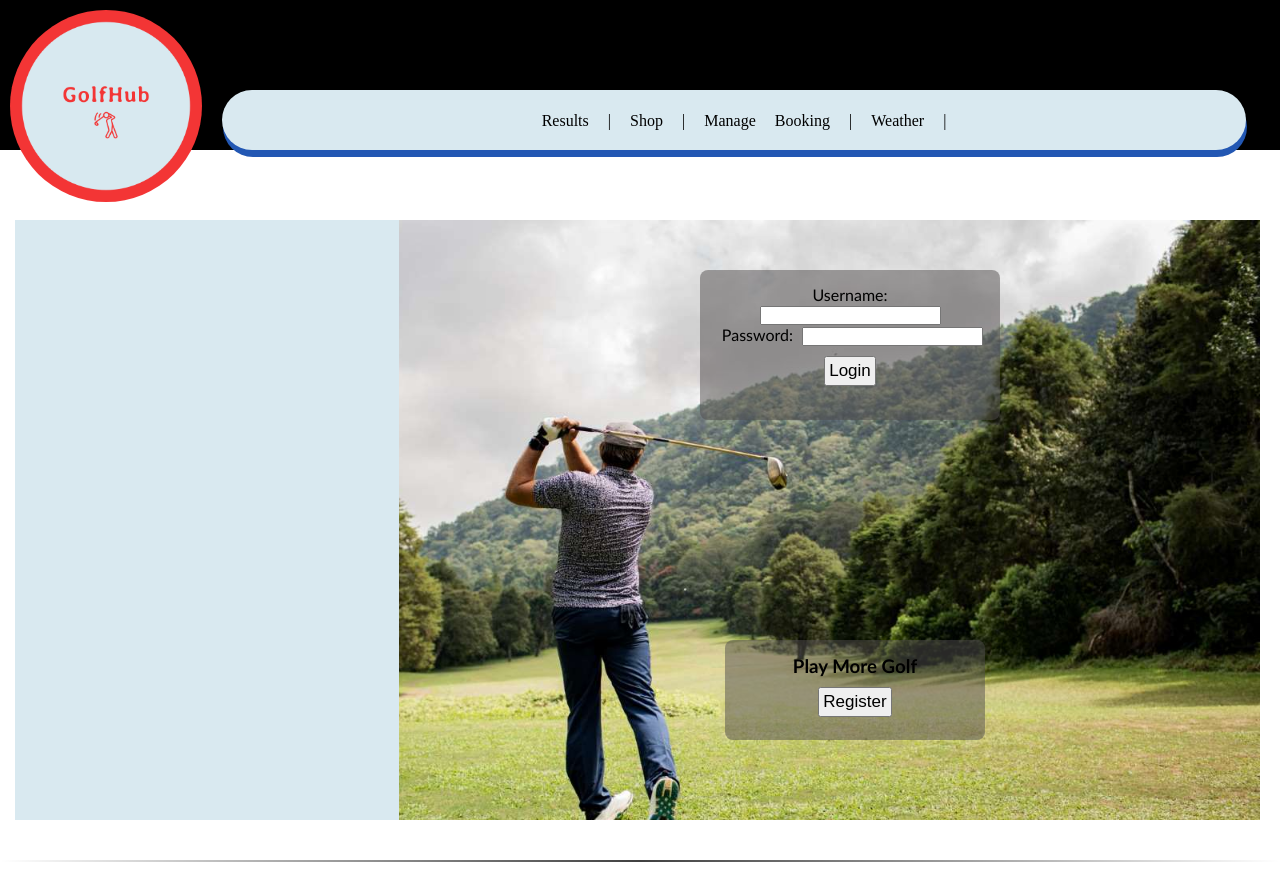
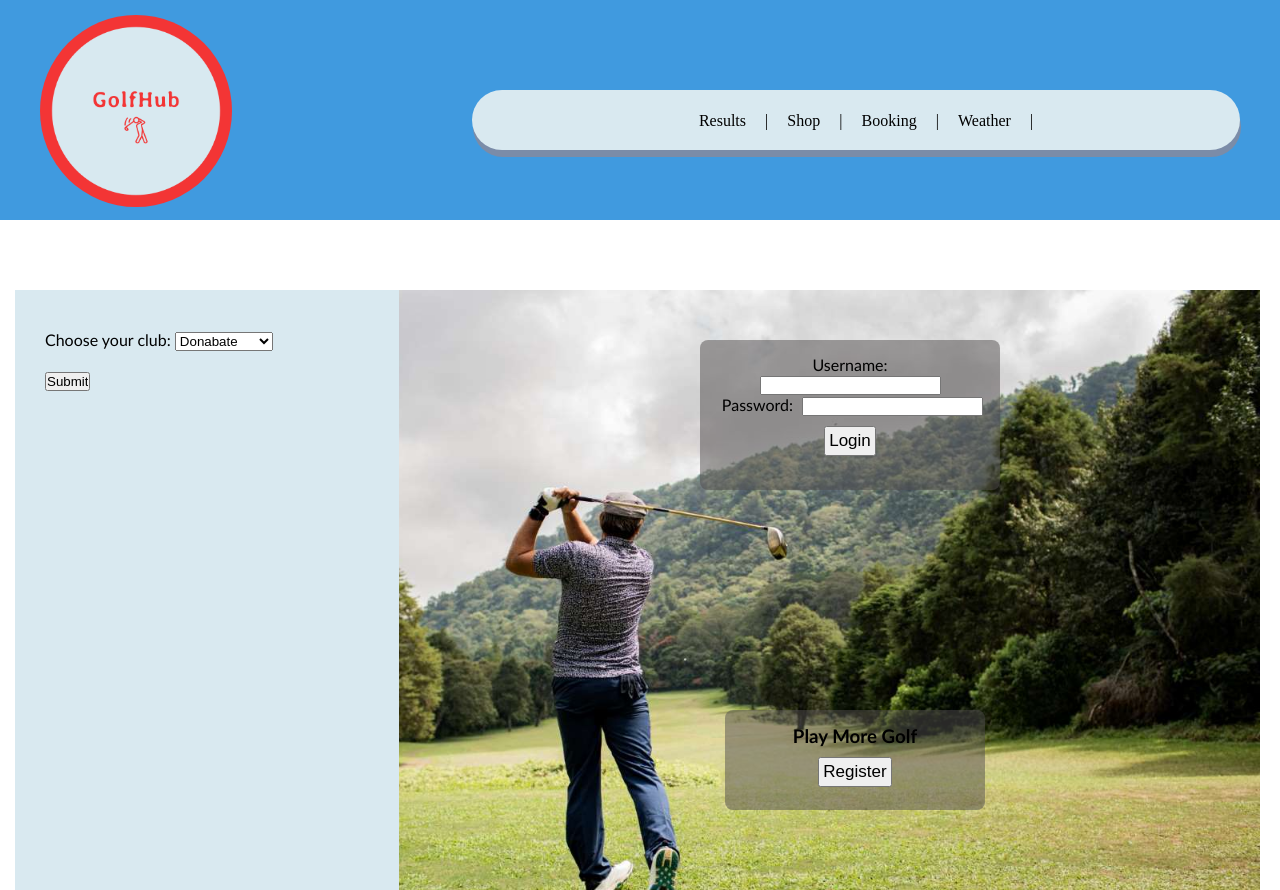
Before and after one commit to Ian-Garrigan/Milestone-Project-1, a plain HTML site: page index.html in a window 1280 px wide. Shown: the top 890 px of the page. Drawn offline with Linux system fonts and the light colour scheme.

Commit message:
add dropdown form

```diff
--- a/assets/css/style.css
+++ b/assets/css/style.css
@@ -16,22 +16,24 @@
   }
 
   header {
-    background-color: black;
+    background-color: rgb(64, 154, 223);
+    height: 220px;
   }
 
   .link-wrapper {
     background-color: #d9e9f0;
-    width: 80vw;
+    width: 60vw;
     height: 60px;
     margin-top: 90px;
-    margin-left: 10px;
+    /* margin-left: 50px; */
     display: inline-block;
     position: relative;
+    left: 200px;
     border-top-right-radius: 50px;
     border-bottom-right-radius: 50px;
     border-top-left-radius: 50px;
     border-bottom-left-radius: 50px;
-    box-shadow: 1px 7px rgb(34, 87, 179);
+    box-shadow: 1px 7px rgb(123, 140, 168);
   }
 
   .nav-links {
@@ -46,7 +48,7 @@
     float: left;
     border-radius: 50%;
     width: 15vw;
-    margin: 10px;
+    margin: 15px 40px;
     z-index: 10;
   }
 
@@ -75,6 +77,10 @@
   position: absolute;
   background-color: #d9e9f0;
   z-index: 5;
+}
+
+#dropdown-clubs {
+  margin: 40px 30px;
 }
 
   #hero-image {
@@ -175,6 +181,7 @@
 
 #live-info h1 {
   text-align: center;
+  margin-top: 20px;
 }
 
 footer {
--- a/index.html
+++ b/index.html
@@ -13,17 +13,19 @@
 <section>
     <header>
         <div>
-            <a href="index.html" id="site-logo">
-            <img src=assets/images/logo_new.png>
-            </a>
+            <h1>
+                <a href="index.html" id="site-logo">
+                    <img src=assets/images/logo_new.png alt="logo of character swinging a golf stick">
+                </a>
+            </h1>
         </div>
         <!-- links -->
         <div class="link-wrapper">
             <nav class="nav-links">
                 <a href="results.html">Results</a>
                 <a href="shop.html">Shop</a>
-                <a href="booking.html">Manage Booking</a>
-                <a href="">Weather</a>
+                <a href="booking.html">Booking</a>
+                <a href="#live-info">Weather</a>
             </nav>
         </div>
         <div class="icons">
@@ -35,14 +37,25 @@
 <section  id="landing-page">
    <div class="interaction-box">
 <!-- cont DIV with calender/nearby clubs, eircode, hot deals and user profile anchor -->
+        <form action="#" id="dropdown-clubs">
+            <label for="golf-club">Choose your club:</label>
+            <select name="golf-club" id="golf-club">
+                <option value="Donabate">Donabate</option>
+                <option value="Roganstown">Roganstown</option>
+                <option value="Portmarnock">Portmarnock</option>
+                <option value="Malahide">Malahide</option>
+            </select>
+            <br><br>
+            <input type="submit" value="Submit">
+        </form>
    </div>
    <div id="hero-image">
         <div class="login-container">
         <form action="#" method="post" id="hero-login-forms">
             <label for="username">Username: </label>
-            <input type="text" name="username"><br>
+            <input type="text" id="username"><br>
             <label for="password">Password: </label>
-            <input type="password" name="password"><br>
+            <input type="password" id="password"><br>
         <button class="form-button">Login</button>
         </form>
         </div>
@@ -92,7 +105,7 @@
 <div>
     <iframe src="https://www.google.com/maps/d/embed?mid=1wVENLk00gV0dW-pkRJqUSwM5hFcdQJA&ehbc=2E312F" width="640" height="480"></iframe>
 
-    <iframe width="500" height="480" src="https://embed.windy.com/embed2.html?lat=53.385&lon=-6.213&detailLat=53.350&detailLon=-6.260&width=500&height=480&zoom=9&level=surface&overlay=wind&product=ecmwf&menu=&message=&marker=&calendar=now&pressure=&type=map&location=coordinates&detail=&metricWind=default&metricTemp=default&radarRange=-1" frameborder="0"></iframe>
+    <iframe width="500" height="480" src="https://embed.windy.com/embed2.html?lat=53.385&lon=-6.213&detailLat=53.350&detailLon=-6.260&width=500&height=480&zoom=9&level=surface&overlay=wind&product=ecmwf&menu=&message=&marker=&calendar=now&pressure=&type=map&location=coordinates&detail=&metricWind=default&metricTemp=default&radarRange=-1"></iframe>
 </div>
 </section>
 <hr>
```
